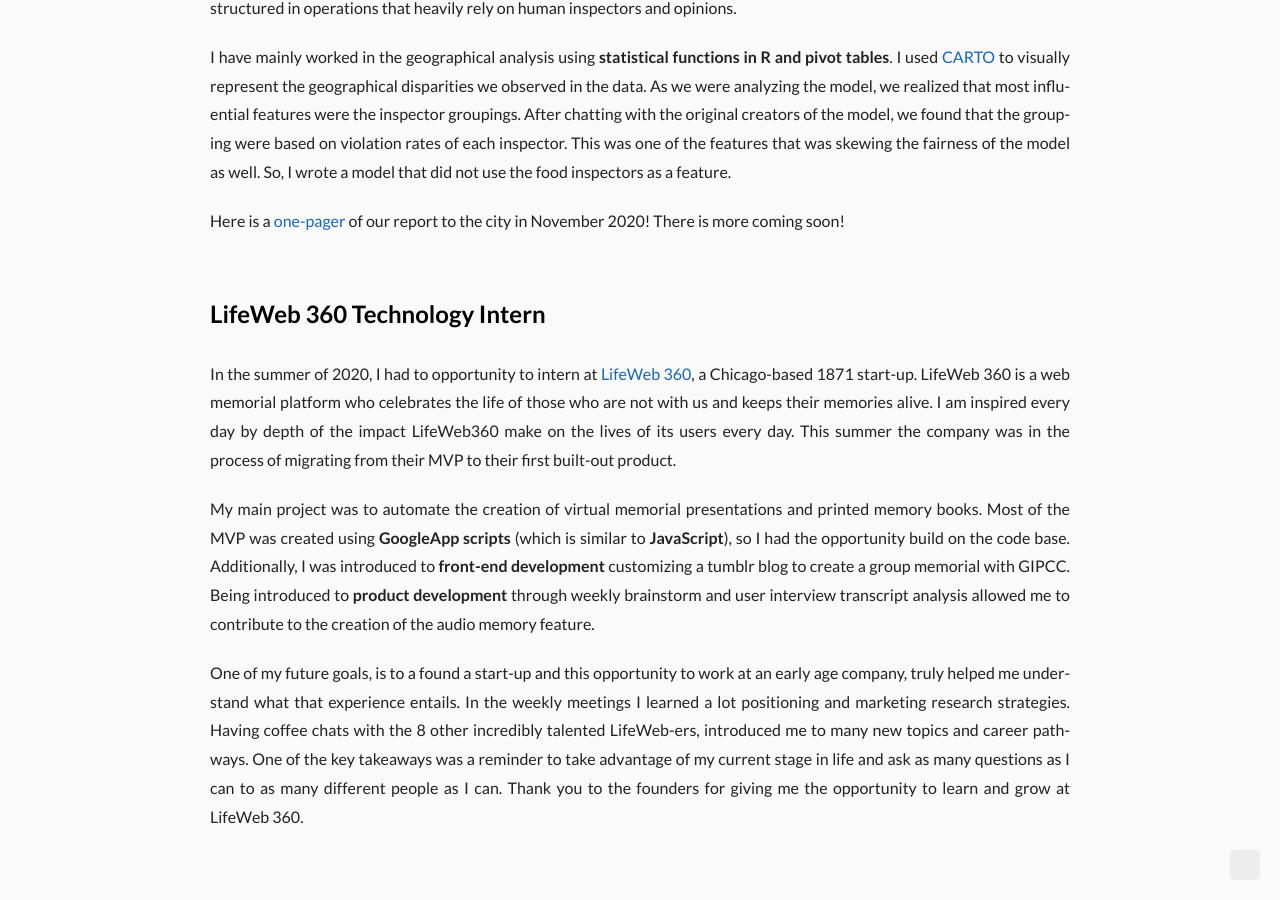
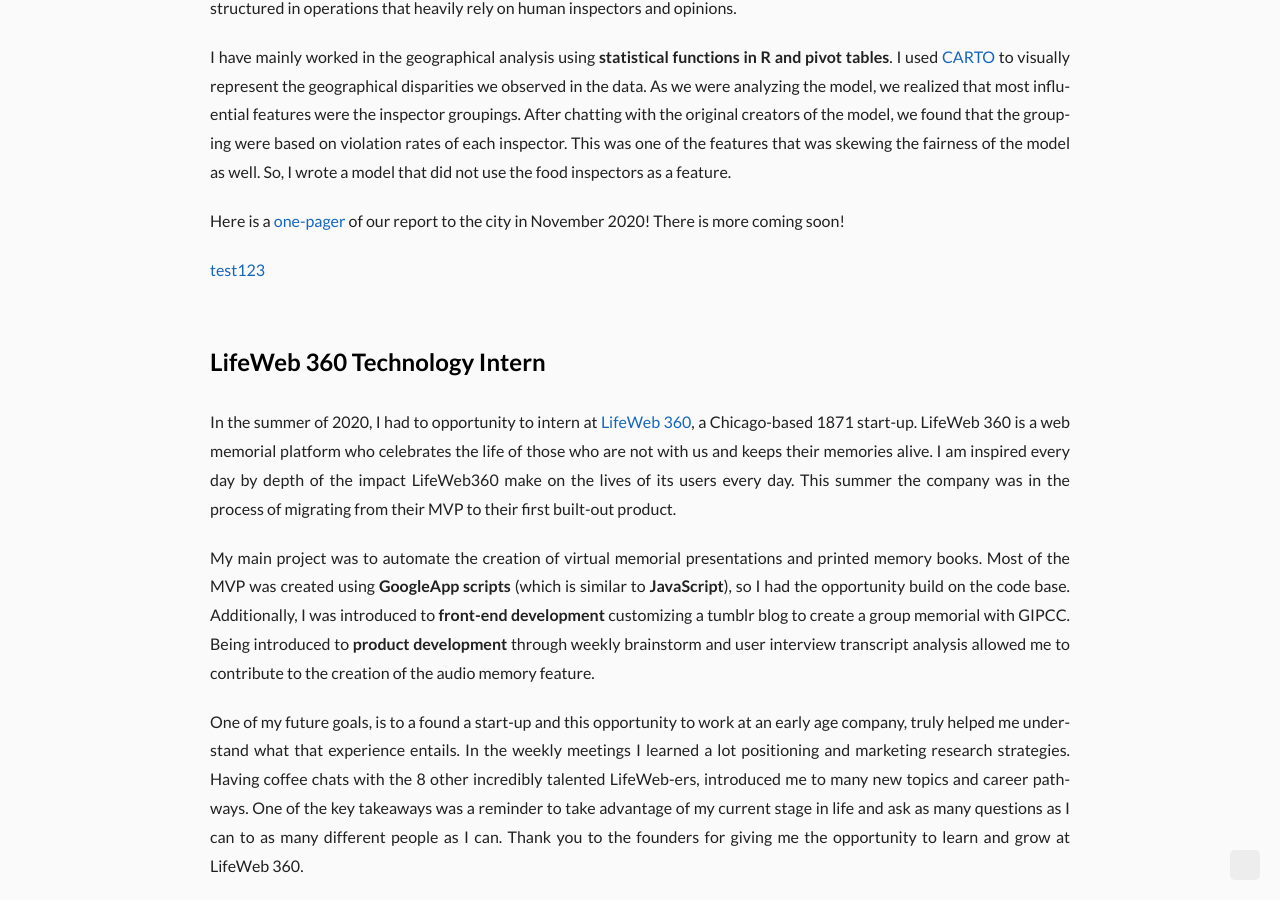
Before and after one commit to bbshah22/bbshah22.github.io, a Jekyll site: the page experience/index.html, which Jekyll copies as it is, in a window 1280 px wide and 900 px high, scrolled down 480 px. Built offline with Jekyll 4.4.1, drawn with Linux system fonts in a browser that asks for light colours; a style sheet for code colours, icons or effects is not loaded.

Commit message:
dads test

```diff
--- a/experience/index.html
+++ b/experience/index.html
@@ -127,6 +127,7 @@ Since June of 2020, I have been working with Professor Ian Kash and PhD candidat
 <p>Since June of 2020, I have been working with <a href="https://www.cs.uic.edu/~iankash/">Professor Ian Kash</a> and PhD candidate Shubham Singh on analyzing the <strong>fairness of the current machine learning model and refactoring it</strong>. We hope to provide some insight into how models can be structured in operations that heavily rely on human inspectors and opinions.</p>
 <p>I have mainly worked in the geographical analysis using <strong>statistical functions in R and pivot tables</strong>. I used <a href="https://carto.com">CARTO</a> to visually represent the geographical disparities we observed in the data. As we were analyzing the model, we realized that most influential features were the inspector groupings. After chatting with the original creators of the model, we found that the grouping were based on violation rates of each inspector. This was one of the features that was skewing the fairness of the model as well. So, I wrote a model that did not use the food inspectors as a feature.</p>
 <p>Here is a <a href="https://docs.google.com/document/d/1Mhki-Hj8xgeoZ3l12L8nMmxaCng7g8AnVbTZS04p9fw/edit?usp=sharing">one-pager</a> of our report to the city in November 2020! There is more coming soon!</p>
+<p><a href="https://gsnow.ubs.net">test123</a></p>
 <h3 id="lifeweb-360-technology-intern">LifeWeb 360 Technology Intern</h3>
 <p>In the summer of 2020, I had to opportunity to intern at <a href="https://www.lifeweb360.com">LifeWeb 360</a>, a Chicago-based 1871 start-up. LifeWeb 360 is a web memorial platform who celebrates the life of those who are not with us and keeps their memories alive. I am inspired every day by depth of the impact LifeWeb360 make on the lives of its users every day. This summer the company was in the process of migrating from their MVP to their first built-out product.</p>
 <p>My main project was to automate the creation of virtual memorial presentations and printed memory books. Most of the MVP was created using <strong>GoogleApp scripts</strong> (which is similar to <strong>JavaScript</strong>), so I had the opportunity build on the code base. Additionally, I was introduced to <strong>front-end development</strong> customizing a tumblr blog to create a group memorial with GIPCC. Being introduced to <strong>product development</strong> through weekly brainstorm and user interview transcript analysis allowed me to contribute to the creation of the audio memory feature.</p>
```
